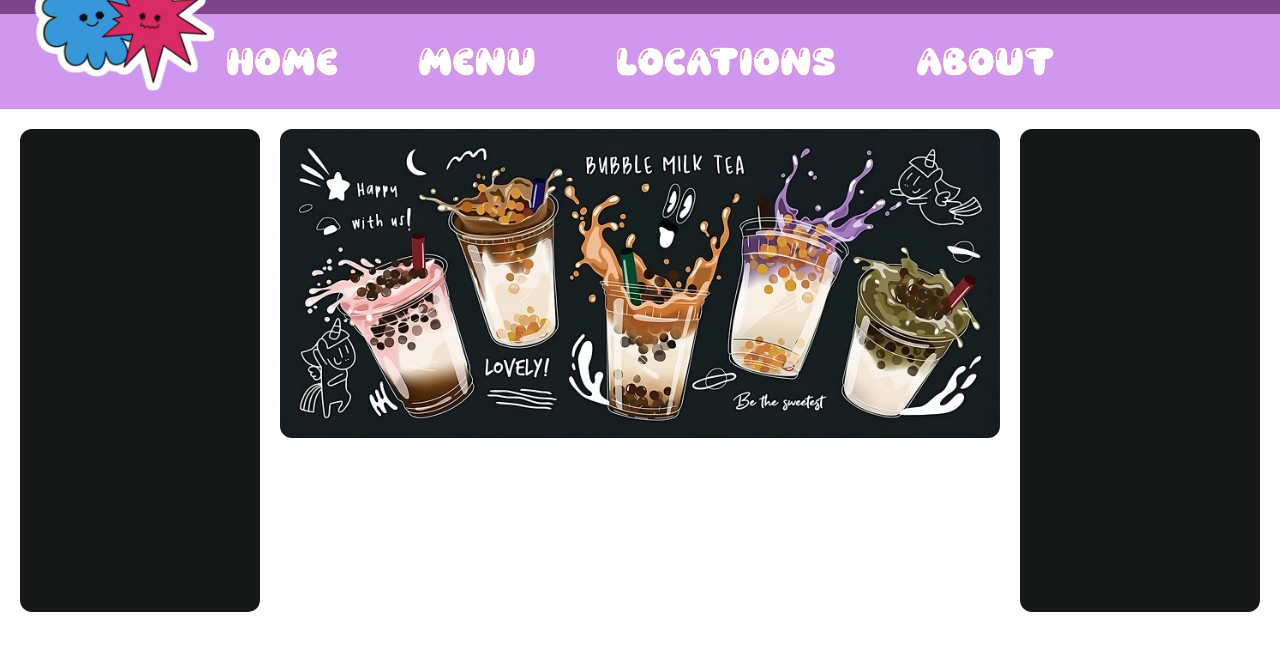
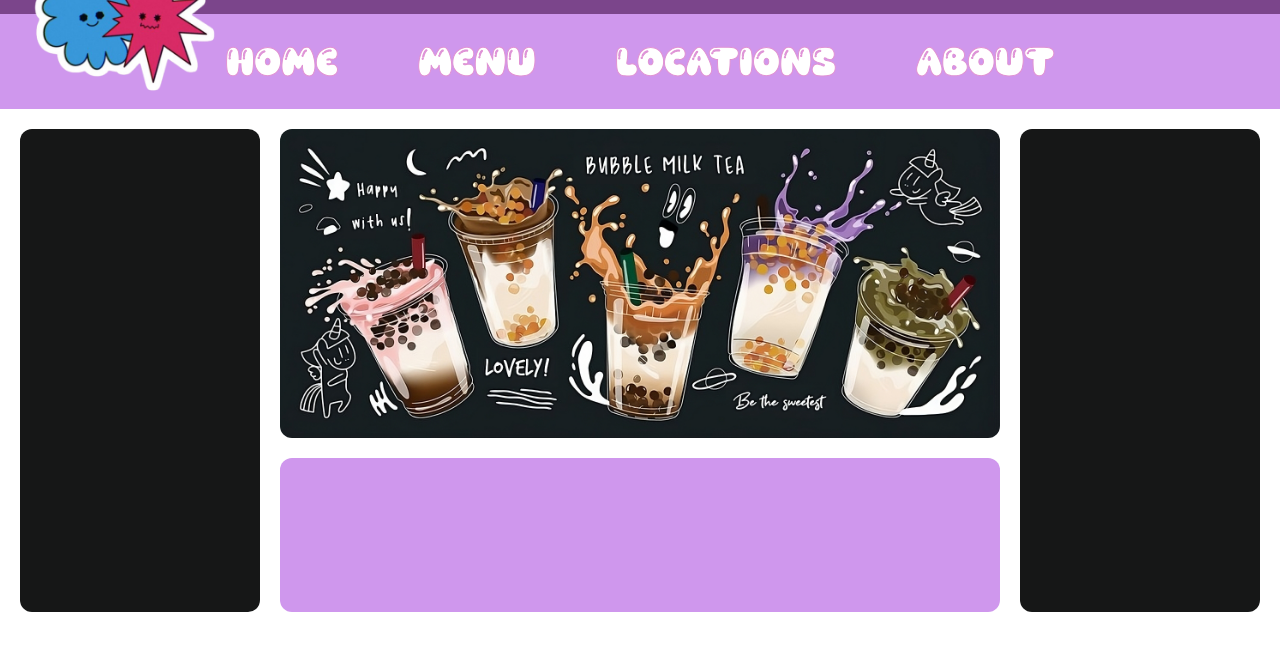
Before and after one commit to mkreynolds919/restaurant, a website built with webpack: page src/template.html in a window 1280 px wide. Shown: the part 56-706 px from the top of the page. Built offline with nearby package versions, Linux system fonts and the light colour scheme.

Commit message:
Create sign up div and style

```diff
--- a/src/homepage.css
+++ b/src/homepage.css
@@ -20,3 +20,12 @@ img#homepage-splash {
     grid-row: 1/3;
     border-radius: 12px;
 }
+
+#sign-up {
+    width: 100%;
+    display: flex;
+    grid-row: 2/3;
+    grid-column: 2/3;
+    background-color: rgb(207, 151, 237);
+    border-radius: 12px;
+}
--- a/src/homepage.js
+++ b/src/homepage.js
@@ -18,6 +18,10 @@ const homepageLoad = function() {
     reviews.id = "reviews";
     content.appendChild(reviews);
 
+    const signup = document.createElement("div");
+    signup.id = "sign-up";
+    content.appendChild(signup);
+
 
 }
 
```
